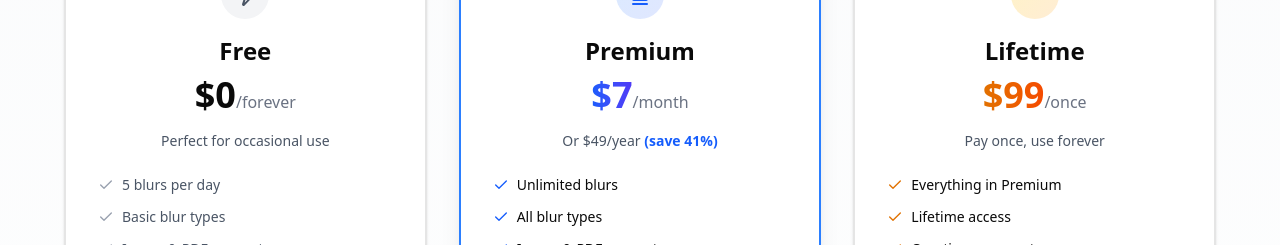
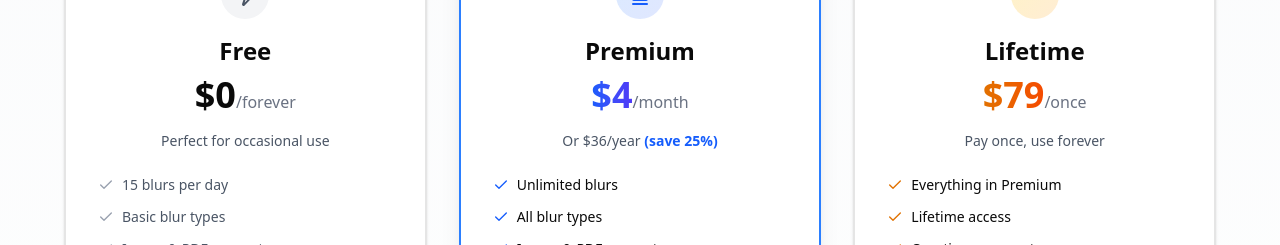
Before and after one commit to Mvula88/blurkit, a Next.js app: page /pricing in a window 1280 px wide. Shown: the part 400-645 px from the top of the page. Built offline with nearby package versions, Linux system fonts and the light colour scheme; no server answers.

Commit message:
Update pricing to SLIP model: /mo, 6/yr, 9 lifetime + 15 free blurs/day

```diff
--- a/src/app/(dashboard)/pricing/page.tsx
+++ b/src/app/(dashboard)/pricing/page.tsx
@@ -47,7 +47,7 @@ export default function PricingPage() {
 
   const features = {
     free: [
-      '5 blurs per day',
+      '15 blurs per day',
       'Basic blur types',
       'Image & PDF support',
       'Screenshot paste',
@@ -142,14 +142,14 @@ export default function PricingPage() {
                 <h3 className="text-2xl font-bold mb-2">Premium</h3>
                 <div className="mb-4">
                   <span className="text-4xl font-bold bg-gradient-to-r from-blue-600 to-indigo-600 bg-clip-text text-transparent">
-                    $7
+                    $4
                   </span>
                   <span className="text-gray-500">/month</span>
                 </div>
                 <p className="text-sm text-gray-600">
-                  Or $49/year{' '}
+                  Or $36/year{' '}
                   <span className="text-blue-600 font-semibold">
-                    (save 41%)
+                    (save 25%)
                   </span>
                 </p>
               </div>
@@ -193,7 +193,7 @@ export default function PricingPage() {
                 <h3 className="text-2xl font-bold mb-2">Lifetime</h3>
                 <div className="mb-4">
                   <span className="text-4xl font-bold bg-gradient-to-r from-amber-600 to-orange-600 bg-clip-text text-transparent">
-                    $99
+                    $79
                   </span>
                   <span className="text-gray-500">/once</span>
                 </div>
--- a/src/components/pricing/PaywallModal.tsx
+++ b/src/components/pricing/PaywallModal.tsx
@@ -29,7 +29,7 @@ export function PaywallModal({ open, onClose }: PaywallModalProps) {
             Unlock Unlimited Blurs
           </DialogTitle>
           <DialogDescription className="text-center text-base pt-2">
-            You&apos;ve reached your daily limit of 5 free blurs. Upgrade to
+            You&apos;ve reached your daily limit of 15 free blurs. Upgrade to
             Premium for unlimited access!
           </DialogDescription>
         </DialogHeader>
@@ -58,12 +58,12 @@ export function PaywallModal({ open, onClose }: PaywallModalProps) {
           <div className="border-t pt-4 mt-4">
             <div className="flex items-baseline justify-center gap-2 mb-4">
               <span className="text-4xl font-bold bg-gradient-to-r from-blue-600 to-indigo-600 bg-clip-text text-transparent">
-                $7
+                $4
               </span>
               <span className="text-gray-500">/month</span>
             </div>
             <p className="text-center text-sm text-gray-500 mb-4">
-              Or $49/year (save 41%)
+              Or $36/year (save 25%)
             </p>
           </div>
 
--- a/src/lib/stripe/config.ts
+++ b/src/lib/stripe/config.ts
@@ -20,17 +20,17 @@ export const STRIPE_PLANS = {
 export const PLAN_DETAILS = {
   premium_monthly: {
     name: 'Premium Monthly',
-    price: 7,
+    price: 4,
     interval: 'month',
   },
   premium_yearly: {
     name: 'Premium Yearly',
-    price: 49,
+    price: 36,
     interval: 'year',
   },
   lifetime: {
     name: 'Lifetime Access',
-    price: 99,
+    price: 79,
     interval: 'one-time',
   },
 };
--- a/src/lib/usageTracking.ts
+++ b/src/lib/usageTracking.ts
@@ -3,7 +3,7 @@
 import type { UsageStats, UserTier } from '@/types';
 
 const STORAGE_KEY = 'blurkit_usage';
-const FREE_TIER_DAILY_LIMIT = 5;
+const FREE_TIER_DAILY_LIMIT = 15;
 
 export function getUsageStats(): UsageStats {
   if (typeof window === 'undefined') {
```
